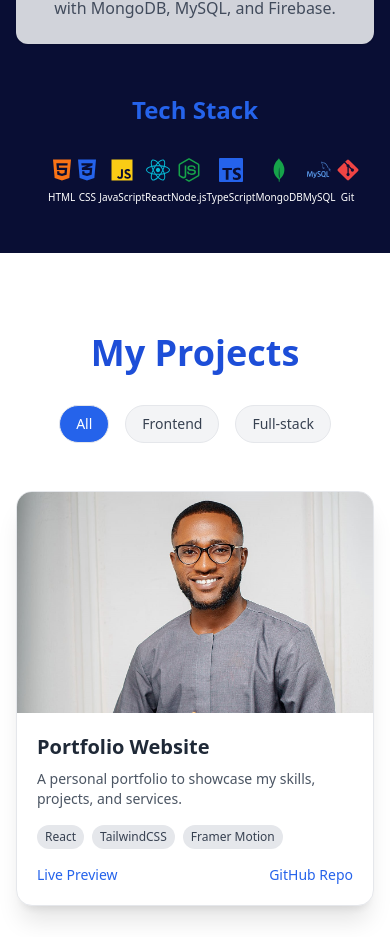
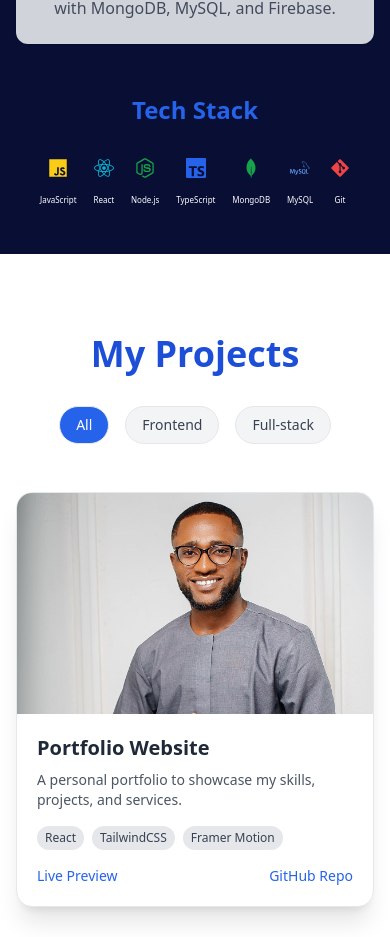
Before and after one commit to emmybest19/portfolio, a React (Vite) app: page /services in a window 390 px wide. Shown: the part 1690-2627 px from the top of the page. Built offline with nearby package versions, Linux system fonts and the light colour scheme.

Commit message:
Upated most components and linked my social media accounts

```diff
--- a/src/components/Services.jsx
+++ b/src/components/Services.jsx
@@ -35,16 +35,15 @@ const services = [
 ];
 
 const techStack = [
-  { name: "HTML", icon: <FaHtml5 className="text-orange-500 text-2xl md:text-4xl" /> },
-  { name: "CSS", icon: <FaCss3Alt className="text-blue-600 text-2xl md:text-4xl" /> },
-  { name: "JavaScript", icon: <FaJs className="text-yellow-400 text-2xl md:text-4xl" /> },
-  { name: "React", icon: <FaReact className="text-cyan-500 text-2xl md:text-4xl" /> },
-  { name: "Node.js", icon: <FaNodeJs className="text-green-600 text-2xl md:text-4xl" /> },
-  { name: "TypeScript", icon: <SiTypescript className="text-blue-600 text-2xl md:text-4xl" /> },
-  { name: "MongoDB", icon: <SiMongodb className="text-green-600 text-2xl md:text-4xl" /> },
-  { name: "MySQL", icon: <SiMysql className="text-blue-400 text-2xl md:text-4xl" /> },
 
-  { name: "Git", icon: <FaGitAlt className="text-red-500 text-2xl md:text-4xl" /> },
+  { name: "JavaScript", icon: <FaJs className="text-yellow-400 text-xl md:text-4xl" /> },
+  { name: "React", icon: <FaReact className="text-cyan-500 text-xl md:text-4xl" /> },
+  { name: "Node.js", icon: <FaNodeJs className="text-green-600 text-xl md:text-4xl" /> },
+  { name: "TypeScript", icon: <SiTypescript className="text-blue-600 text-xl md:text-4xl" /> },
+  { name: "MongoDB", icon: <SiMongodb className="text-green-600 text-xl md:text-4xl" /> },
+  { name: "MySQL", icon: <SiMysql className="text-blue-400 text-xl md:text-4xl" /> },
+
+  { name: "Git", icon: <FaGitAlt className="text-red-500 text-xl md:text-4xl" /> },
 ];
 
 const Services = () => {
@@ -109,14 +108,14 @@ const Services = () => {
           <div className="absolute top-0 right-0 w-16 h-full bg-gradient-to-l from-white dark:from-inherit to-transparent z-10 pointer-events-none" /> */}
 
 
-          <div className="flex justify-between items-center px-4 py-4 ">
+          <div className="flex justify-between items-center px-2 md:px-4 py-4 ">
             {techStack.map((tech, i) => (
               <div
                 key={i}
-                className="flex-shrink-1 flex flex-col justify-between items-center "
+                className=" flex flex-col justify-between items-center gap-2"
               >
                 {tech.icon}
-                <span className="mt-2 md:text-sm text-[10px] text-white dark:text-white/80">
+                <span className="mt-2 md:text-sm text-[8px] text-white dark:text-white/80">
                   {tech.name}
                 </span>
               </div>
```
